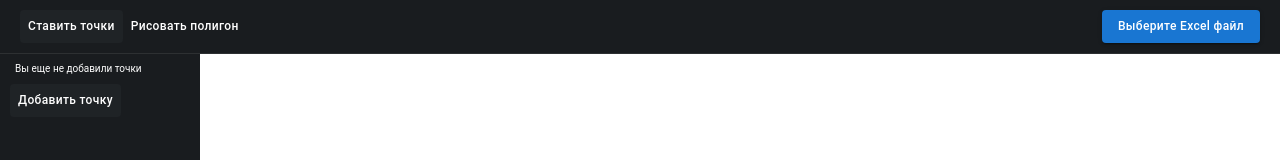
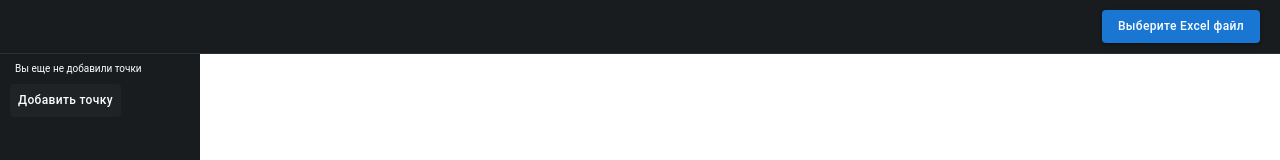
Before and after one commit to Leonard94/geo, a React (Vite) app: page / in a window 1280 px wide. Shown: the top 160 px of the page. Built offline with nearby package versions, Linux system fonts and the light colour scheme.

Commit message:
disabled polygon

```diff
--- a/src/components/CustomMap/Header/Header.tsx
+++ b/src/components/CustomMap/Header/Header.tsx
@@ -16,7 +16,7 @@ export const Header: React.FC<TProps> = ({
   return (
     <header className='header'>
       <div>
-        <Button
+        {/* <Button
           color='inherit'
           onClick={() => setDrawingMode(EDrawingMode.POINT)}
           sx={{
@@ -24,8 +24,8 @@ export const Header: React.FC<TProps> = ({
           }}
         >
           Ставить точки
-        </Button>
-        <Button
+        </Button> */}
+        {/* <Button
           color='inherit'
           onClick={() => setDrawingMode(EDrawingMode.POLYGON)}
           sx={{
@@ -34,7 +34,7 @@ export const Header: React.FC<TProps> = ({
           }}
         >
           Рисовать полигон
-        </Button>
+        </Button> */}
       </div>
       <ExcelUploader onPointsUpdate={onPointsUpdate} />
     </header>
```
